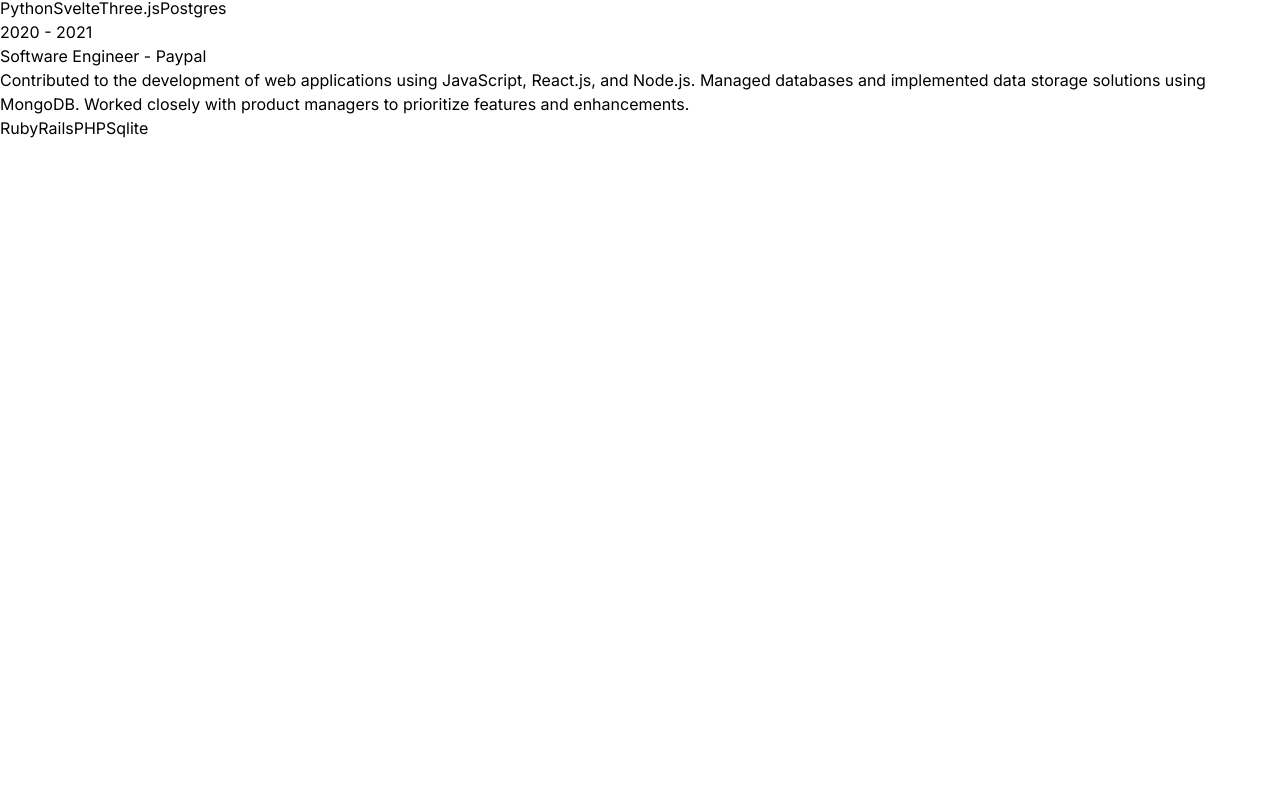
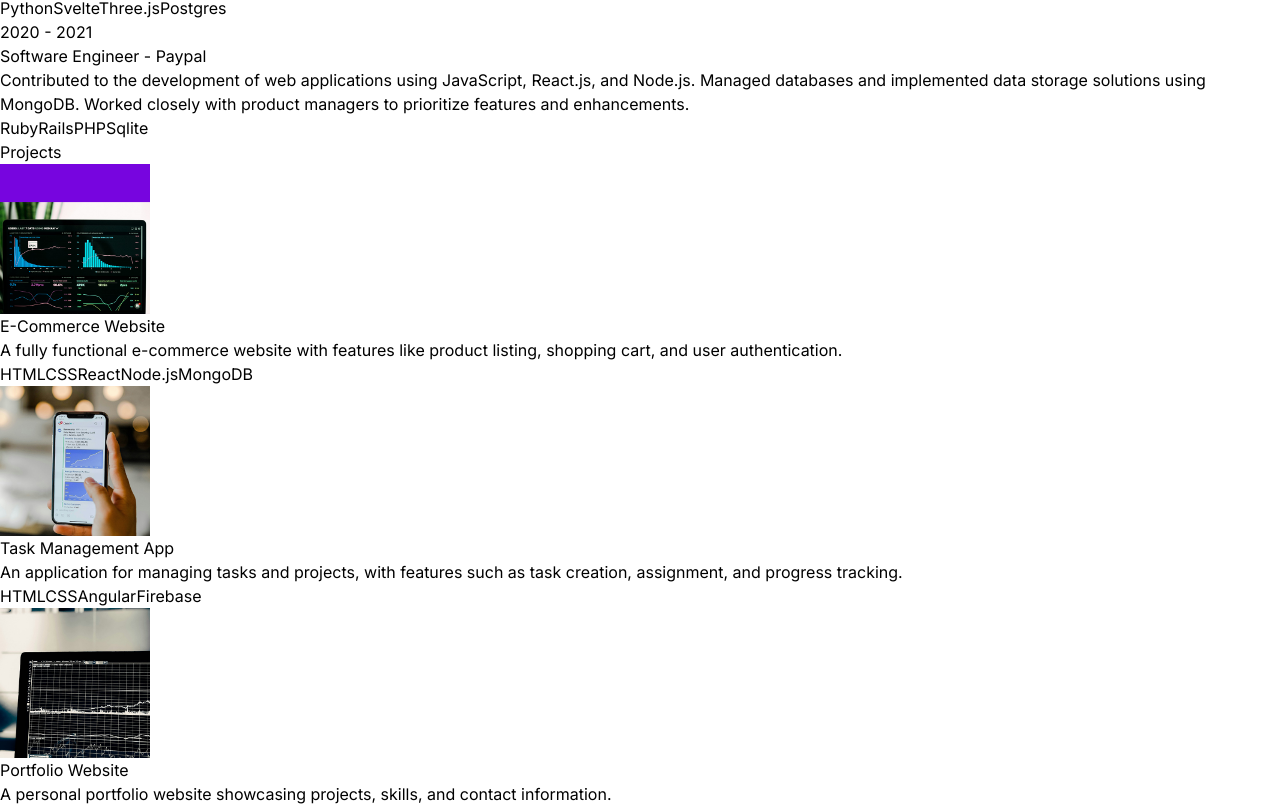
Before and after one commit to alpcanyilmaz/React-Portfolio, a React (Vite) app: page / in a window 1280 px wide. Shown: the part 1898-2704 px from the top of the page. Before the commit the page ends 2038 px from the top, so only its background shows below. Built offline with nearby package versions, Linux system fonts and the light colour scheme.

Commit message:
added projects section

```diff
--- a/src/App.jsx
+++ b/src/App.jsx
@@ -2,6 +2,7 @@
 import Experience from "./components/Experience";
 import Hero from "./components/Hero";
 import Navbar from "./components/Navbar";
+import Projects from "./components/Projects";
 import Technologies from "./components/Technologies";
 
 const App = () => {
@@ -16,6 +17,7 @@
         <About/>
         <Technologies/>
         <Experience/>
+        <Projects/>
       </div>
     </div>
   );
--- /dev/null
+++ b/src/components/Projects.jsx
@@ -0,0 +1,32 @@
+import { PROJECTS } from "../constants";
+const Projects = () => {
+  return (
+    <div className="border-b border-neutral-900 pb-4">
+      <h2 className="my-20 text-center text-4xl">Projects</h2>
+      <div>
+        {PROJECTS.map((project, index) => (
+          <div key={index} className="mb-8 flex flex-wrap lg:justify-center">
+            <div className="w-full lg:w-1/4">
+              <img
+                src={project.image}
+                width={150}
+                height={150}
+                alt={project.title}
+                className="mb-6 rounded"
+              />
+            </div>
+            <div className="w-full max-w-xl lg:w-3/4">
+                <h6 className="mb-2 font-semibold">{project.title}</h6>
+                <p className="mb-4 text-neutral-400">{project.description}</p>
+                {project.technologies.map((tech, index) => (
+                    <span key={index} className="mr-2 rounded bg-neutral-900 px-2 py-1 text-sm font-medium text-purple-900">{tech}</span>
+                ))}
+            </div>
+          </div>
+        ))}
+      </div>
+    </div>
+  );
+};
+
+export default Projects;
```
